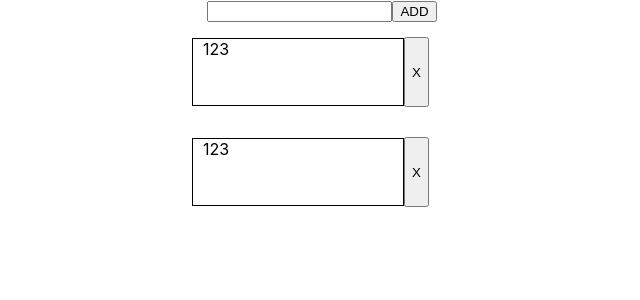
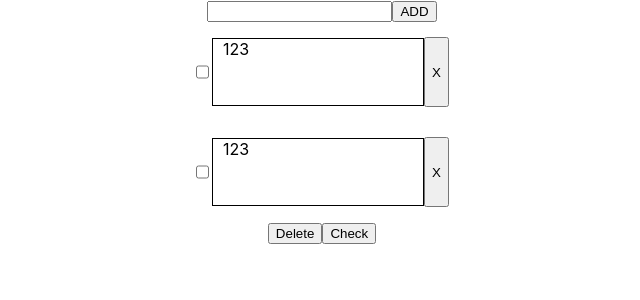
Before and after one commit to D-mitry12344/react, a React (Create React App) app: page / in a window 1280 px wide. Shown: the top 300 px of the page, without its empty margins (318-958 px from the left). Built offline with nearby package versions, Linux system fonts and the light colour scheme.

Commit message:
add checkbox

```diff
--- a/src/App.css
+++ b/src/App.css
@@ -66,6 +66,6 @@ li p:hover{
   background: #d4d4d4;
 }
 
-li p.completed{
+li.completed p{
   text-decoration: line-through;
 }
--- a/src/App.js
+++ b/src/App.js
@@ -3,13 +3,22 @@ import './App.css';
 import { useState } from 'react';
 import List from './List';
 import Input from './Input';
-
+import DeleteList from './DeleteList';
 function App() {
-  const [people, setPeople] = useState([{p:'123', id:1},{p:'123', id:2}]);
+  const [people, setPeople] = useState([{
+    p:'123', id:1,
+    check: false,
+    class: ''
+  },{
+    p:'123', id:2 ,
+    check: false,
+    class: ''
+  }]);
   return (
     <div className="App">
       <Input people={people} setPeople={setPeople} />
       <List people={people} setPeople={setPeople} />
+      <DeleteList people={people} setPeople={setPeople} />
     </div>
   );
 }
--- /dev/null
+++ b/src/DeleteList.js
@@ -0,0 +1,43 @@
+import { useState } from 'react';
+
+function DeleteList(props){
+	const people = props.people;
+
+	function deleteItem(){
+		let array = people
+
+
+		for(let i = 0 ; i< array.length ; i++){
+			if(array[i].check){
+				let arrayOne = array.slice(0, i);
+		        let arrayTwo = array.slice(i+1);
+		         array[i].id = -1;
+		        array=[...arrayOne, ...arrayTwo];
+		        i--;
+			}
+		}
+		for(let i = 0 ; i< array.length ; i++){
+			array[i].id= i+1;
+			array[i].check = false;
+		}
+		props.setPeople([...array])
+	}
+
+	function checkItem(){
+		let array = people
+		array.forEach((item)=>{
+             item.class='completed';
+             item.check= true;
+            props.setPeople([...array])
+         })
+	}
+
+	return(
+		<div>
+        	<button onClick={deleteItem}>Delete</button>
+        	<button onClick={checkItem}>Check</button>
+        </div>
+      )
+}
+
+export default DeleteList;
--- a/src/Input.js
+++ b/src/Input.js
@@ -8,9 +8,12 @@ function Input(props){
 	}
 
 	function addClick(){
+
 	    let obg = {
 	       p: newList,
-	       id: people.length+1
+	       id: people.length+1,
+	       check: false,
+    	   class: ''
 	    }
 	    props.setPeople([...people, obg])
 	  }
--- a/src/List.js
+++ b/src/List.js
@@ -12,16 +12,38 @@ function List(props){
           }
   }
 
-  function handlerClick(e) {
-      if(e.target.className){
-        e.target.className ='';
-      }else{
-         e.target.className ='completed';
-      }
+  function handlerClick(pers) {
+        let array = people;
+        if(pers.class){
+
+          array.forEach((item)=>{
+            if(item.id === pers.id){
+              item.class='';
+              item.check=false;
+            }
+            props.setPeople([...array])
+          })
+
+        }else{
+
+          array.forEach((item)=>{
+            if(item.id === pers.id){
+              item.class='completed';
+              item.check= true;
+            }
+            props.setPeople([...array])
+          })
+
+        }
+
+
   }
 
+
+
   let listItems = people.map(person =>
-    <li key={person.id} onClick={handlerClick}>
+    <li className={person.class} key={person.id}  >
+        <input type="checkbox" checked={person.check} onClick={()=>handlerClick(person)}/>
         <p>{person.p}</p>
         <button onClick={deleteClick(person.id)}>X</button>
     </li>
```
Also changed, not shown: 11 other files (tests, documents, lock files or other folders).
